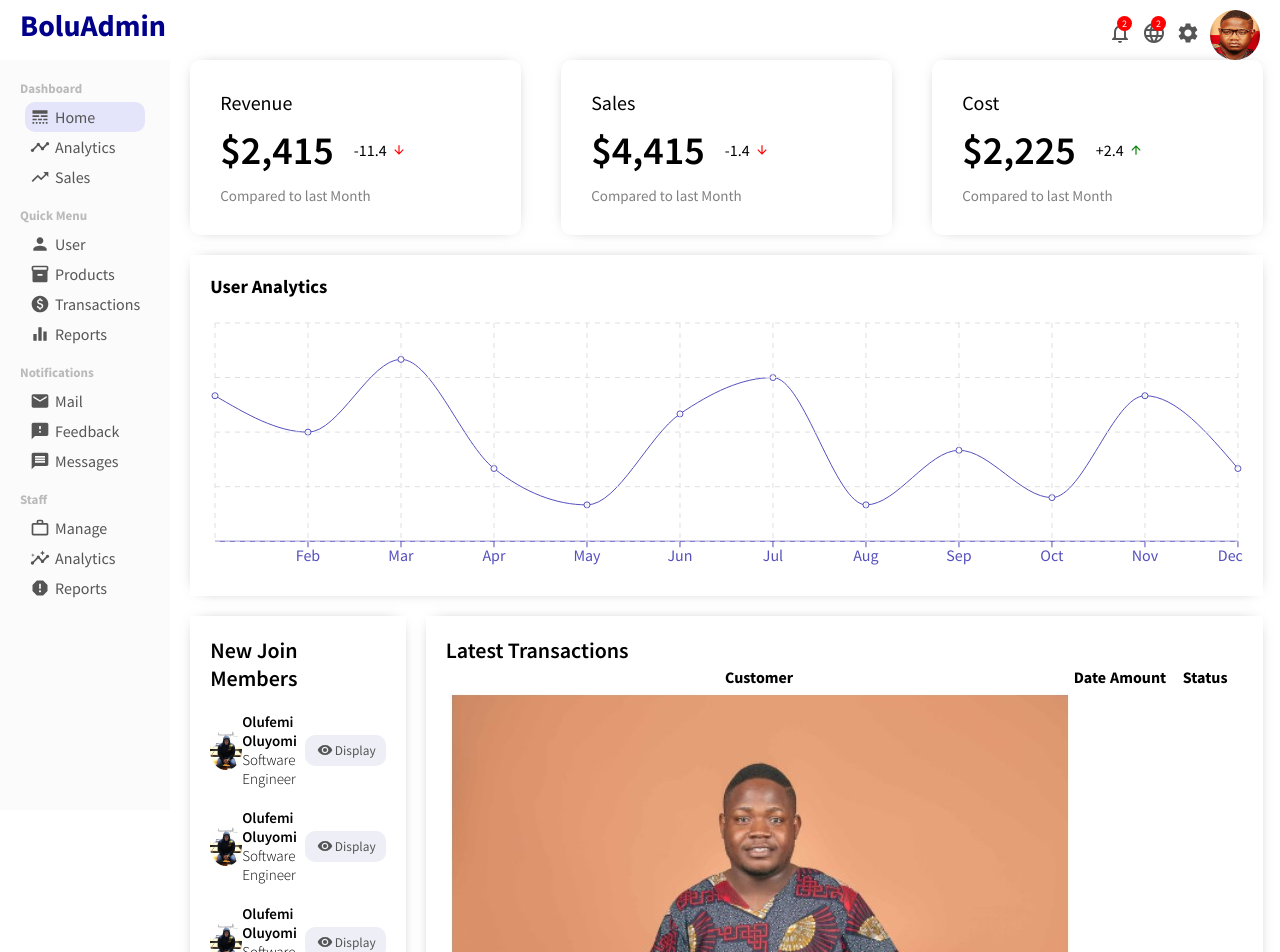
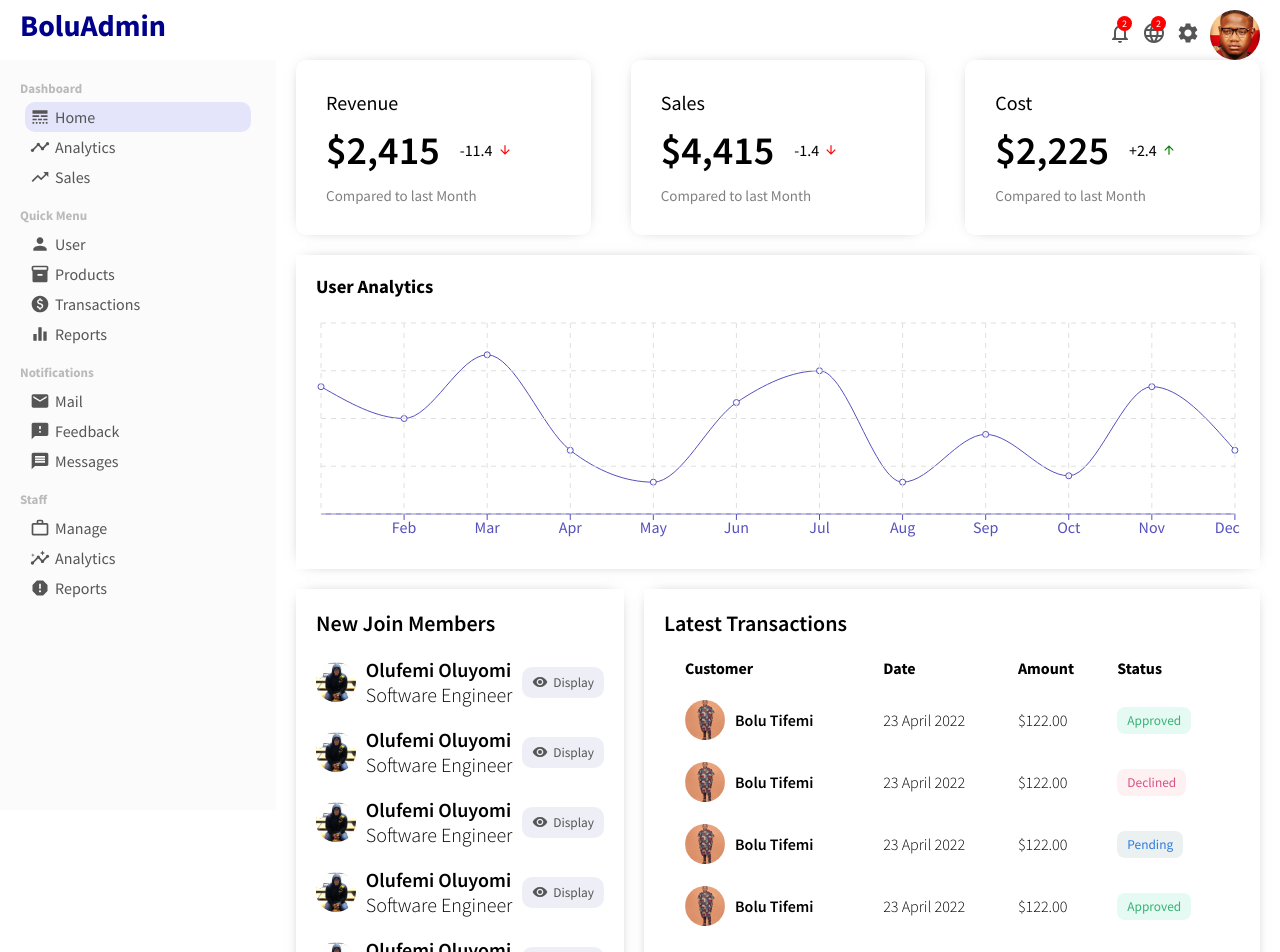
Before and after one commit to B0luwatifemi/BoluAdmin_01, a React (Create React App) app: page / in a window 1280 px wide. Shown: the top 952 px of the page. Built offline with nearby package versions, Linux system fonts and the light colour scheme.

Commit message:
Front Page Completer

```diff
--- a/src/Components/topBar/Topbar.css
+++ b/src/Components/topBar/Topbar.css
@@ -56,4 +56,5 @@
     height: 50px;
     border-radius: 50%;
     cursor: pointer;
+    object-fit: cover;
 }
--- a/src/Components/widgetLg/WidgetLg.jsx
+++ b/src/Components/widgetLg/WidgetLg.jsx
@@ -3,7 +3,7 @@ import "./widgetLg.css"
 export default function WidgetLg() {
 
   const Button = ({type}) =>{
-    return <button className={"widgetLgButton" + type}>{type}</button>;
+    return <button className={"widgetLgButton " + type}>{type}</button>;
   };
 
   return (
@@ -29,6 +29,45 @@ export default function WidgetLg() {
           <td className="widgetLgAmount">$122.00</td>
           <td className="widgetLgStatus"><Button type="Approved"/></td>
         </tr>
+        <tr className="widgetLgTr">
+          <td className="widgetLgUser">
+            <img src="./Image/Bolu.jpg.jpg"
+            alt=""
+            className="widgetLgImage"
+            />
+
+            <span className="widgetLgName">Bolu Tifemi</span>
+          </td>
+          <td className="widgetLgDate">23 April 2022</td>
+          <td className="widgetLgAmount">$122.00</td>
+          <td className="widgetLgStatus"><Button type="Declined"/></td>
+        </tr>
+        <tr className="widgetLgTr">
+          <td className="widgetLgUser">
+            <img src="./Image/Bolu.jpg.jpg"
+            alt=""
+            className="widgetLgImage"
+            />
+
+            <span className="widgetLgName">Bolu Tifemi</span>
+          </td>
+          <td className="widgetLgDate">23 April 2022</td>
+          <td className="widgetLgAmount">$122.00</td>
+          <td className="widgetLgStatus"><Button type="Pending"/></td>
+        </tr>
+        <tr className="widgetLgTr">
+          <td className="widgetLgUser">
+            <img src="./Image/Bolu.jpg.jpg"
+            alt=""
+            className="widgetLgImage"
+            />
+
+            <span className="widgetLgName">Bolu Tifemi</span>
+          </td>
+          <td className="widgetLgDate">23 April 2022</td>
+          <td className="widgetLgAmount">$122.00</td>
+          <td className="widgetLgStatus"><Button type="Approved"/></td>
+        </tr>
       </table>
     </div>
   )
--- a/src/Components/widgetLg/widgetLg.css
+++ b/src/Components/widgetLg/widgetLg.css
@@ -1,5 +1,5 @@
 .widgetLg {
-    flex: 3;
+    flex: 2;
     box-shadow: 0px 0px 15px -10px rgba(0,0,0,0.75);
     -webkit-box-shadow: 0px 0px 15px -10px rgba(0,0,0,0.75);
     padding: 20px;
@@ -9,3 +9,47 @@
     font-size: 22px;
     font-weight: 600;
 }
+
+.widgetLgTable {
+    width: 100%;
+    border-spacing: 20px;
+}
+
+.widgetLgTh{
+    text-align: left;
+}
+
+.widgetLgAmount, .widgetLgDate{
+    font-weight: 300;
+}
+.widgetLgUser {
+    display: flex;
+    align-items: center;
+    font-weight: 600;
+}
+.widgetLgImage {
+    height: 40px;
+    width: 40px;
+    border-radius: 50%;
+    object-fit: cover;
+    margin-right: 10px;
+}
+.widgetLgButton{
+    border-radius: 8px;
+    padding: 5px 10px;
+    border: none;
+
+}
+
+.widgetLgButton.Approved {
+    background-color: #e5faf2;
+    color: #3bb077;
+}
+.widgetLgButton.Declined {
+    background-color: #fff0f1;
+    color: #d95087;
+}
+.widgetLgButton.Pending {
+    background-color: #ebf1f0;
+    color: #2a7ade;
+}
--- a/src/Components/widgetSm/widgetSm.css
+++ b/src/Components/widgetSm/widgetSm.css
@@ -35,12 +35,12 @@
 
  .widgetSmUsername {
      font-weight: 600;
-     font-size: 15px;
+     font-size: 20px;
 }
 
 .widgetSmUserTitle {
     font-weight: 300;
-    font-size: 15px;
+    font-size: 20px;
 }
 .widgetSmButton{
     display: flex;
@@ -55,6 +55,6 @@
 
 .widgetSmIcon {
     font-size: 16px !important;
-    margin-right: 2px;
-    margin-left: 2px;
+    margin-right: 5px;
+
 }
```
